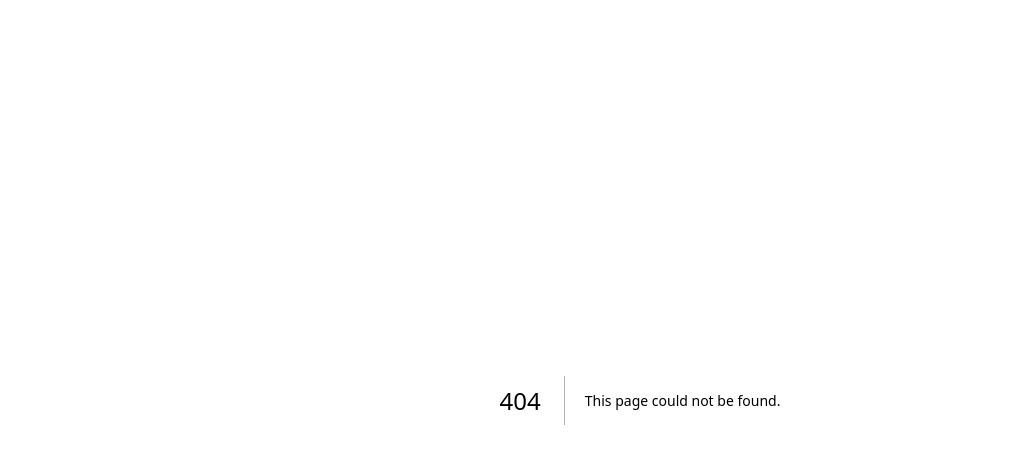
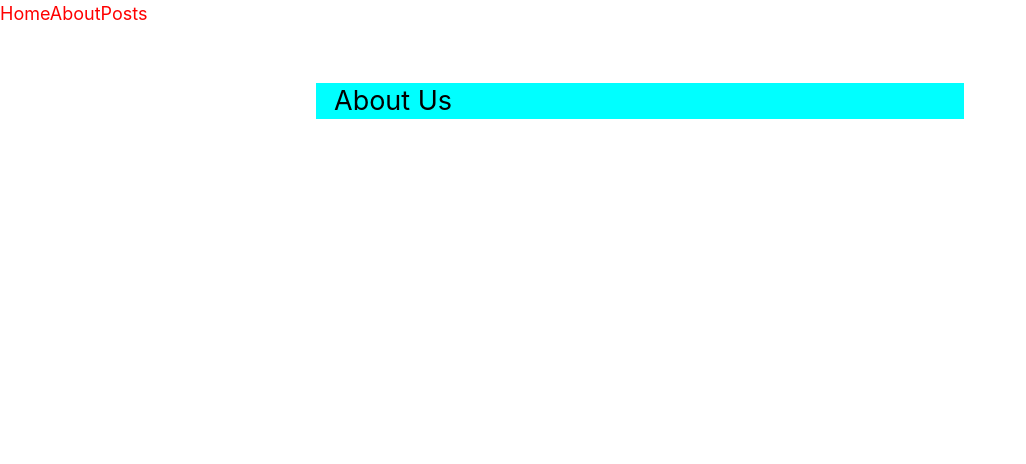
Before and after one commit to Devkelly-dot/nextjs-boiler, a Next.js app: page /about in a window 1280 px wide. Before the commit this address had no page. Shown: the top 464 px of the page, without its empty margins (0-1026 px from the left). Built offline with nearby package versions, Linux system fonts and the light colour scheme.

Commit message:
initial commit
basics set up

```diff
--- /dev/null
+++ b/layouts/layout.module.css
@@ -0,0 +1,6 @@
+.container {
+    max-width: 36rem;
+    padding: 0 1rem;
+    margin: 3rem auto 6rem;
+    background-color: aqua;
+}
--- /dev/null
+++ b/layouts/pageLayout.js
@@ -0,0 +1,5 @@
+import styles from './layout.module.css'
+export default function PageLayout({children})
+{
+    return <div className={styles.container}>{children}</div>
+}
--- a/package.json
+++ b/package.json
@@ -9,5 +9,10 @@
     "next": "latest",
     "react": "18.2.0",
     "react-dom": "18.2.0"
+  },
+  "devDependencies": {
+    "autoprefixer": "^10.4.13",
+    "postcss": "^8.4.19",
+    "tailwindcss": "^3.2.4"
   }
 }
--- /dev/null
+++ b/pages/_app.js
@@ -0,0 +1,11 @@
+import '../styles/globals.css'
+import Navbar from '../partials/Navbar';
+
+export default function App({ Component, pageProps }) {
+    return (
+      <>
+        <Navbar/>
+        <Component {...pageProps} />
+      </>
+    )
+  }
--- /dev/null
+++ b/pages/about.js
@@ -0,0 +1,12 @@
+import PageLayout from "../layouts/PageLayout"
+
+export default function About()
+{
+    return (
+        <>
+            <PageLayout>
+                <h1 className="text-2xl">About Us</h1>
+            </PageLayout>
+        </>
+    )
+}
--- /dev/null
+++ b/pages/posts/index.js
@@ -0,0 +1,17 @@
+import MetaHead from "../../partials/MetaHead"
+import Link from 'next/link'
+
+export default function BlogIndex()
+{
+    return(
+        <>
+            <MetaHead title="Our Posts"/>
+            <h1>Our Posts</h1>
+            <ul>
+                <li>
+                    <Link href="/about">About Us</Link>
+                </li>
+            </ul>
+        </>
+    )
+}
--- /dev/null
+++ b/partials/MetaHead.js
@@ -0,0 +1,12 @@
+import Head from 'next/head'
+
+export default function MetaHead(props)
+{
+    return(
+        <Head>
+            {
+                props.title?<title>{props.title}</title>:(<title>Site Name</title>)
+            }
+        </Head>
+    )
+}
--- /dev/null
+++ b/partials/Navbar.js
@@ -0,0 +1,12 @@
+import Link from "next/link"
+
+export default function Navbar()
+{
+    return(
+        <nav>
+            <Link href="/">Home</Link>
+            <Link href="/about">About</Link>
+            <Link href="/posts">Posts</Link>
+        </nav>
+    )
+}
--- /dev/null
+++ b/postcss.config.js
@@ -0,0 +1,6 @@
+module.exports = {
+  plugins: {
+    tailwindcss: {},
+    autoprefixer: {},
+  },
+}
--- a/styles/globals.css
+++ b/styles/globals.css
@@ -1,38 +1,30 @@
+@tailwind base;
+@tailwind components;
+@tailwind utilities;
 html,
 body {
   padding: 0;
   margin: 0;
-  font-family: Inter, -apple-system, BlinkMacSystemFont, Segoe UI, Roboto,
-    Oxygen, Ubuntu, Cantarell, Fira Sans, Droid Sans, Helvetica Neue, sans-serif;
-}
-
-a {
-  color: inherit;
-  text-decoration: none;
+  font-family: -apple-system, BlinkMacSystemFont, Segoe UI, Roboto, Oxygen, Ubuntu,
+    Cantarell, Fira Sans, Droid Sans, Helvetica Neue, sans-serif;
+  line-height: 1.6;
+  font-size: 18px;
 }
 
 * {
   box-sizing: border-box;
 }
 
+a {
+  color: red;
+  text-decoration: none;
+}
+
+a:hover {
+  text-decoration: underline;
+}
+
 img {
   max-width: 100%;
-  height: auto;
+  display: block;
 }
-
-h1,
-h2,
-p,
-ul {
-  margin: 0;
-}
-
-ul {
-  padding: 0;
-  list-style: none;
-}
-
-button {
-  padding: 0.5rem 1rem;
-  font-weight: bold;
-}
--- /dev/null
+++ b/tailwind.config.js
@@ -0,0 +1,12 @@
+/** @type {import('tailwindcss').Config} */
+module.exports = {
+  content: [
+    "./pages/**/*.{js,ts,jsx,tsx}",
+    "./partials/**/*.{js,ts,jsx,tsx}",
+    "./layouts/**/*.{js,ts,jsx,tsx}",
+  ],
+  theme: {
+    extend: {},
+  },
+  plugins: [],
+}
```
Also changed, not shown: 1 other file (tests, documents, lock files or other folders).
